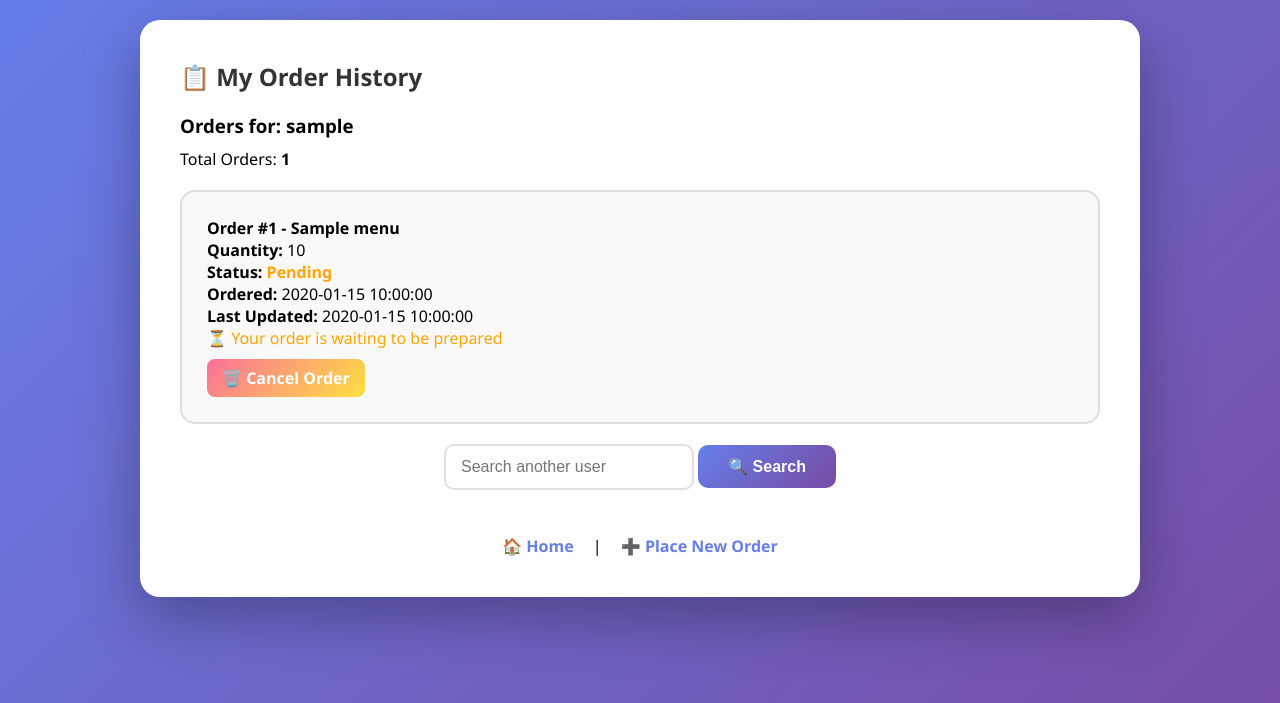
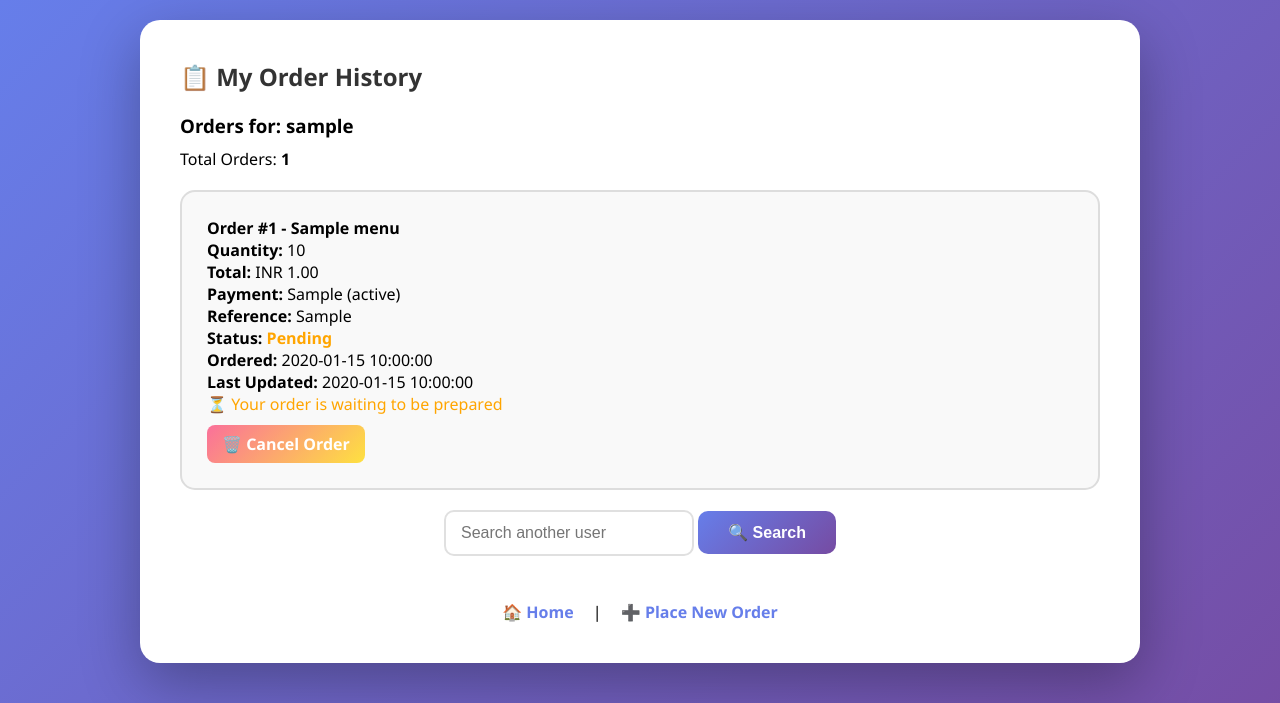
Before and after one commit to rashmimalikarjun/Order-management-system, a Flask app: template templates/my_orders.html in a window 1280 px wide. Shown: the top 703 px of the page. Run offline with Flask 3, Linux system fonts and the light colour scheme; the template is opened without the code that fills it: most values are stand-ins (such as "Sample title", 1, 10 or a date in 2020).

Commit message:
Update my_orders.html

```diff
--- a/templates/my_orders.html
+++ b/templates/my_orders.html
@@ -130,6 +130,9 @@
                     <div class="order-card">
                         <h4>Order #{{ order.id }} - {{ order.menu }}</h4>
                         <p><strong>Quantity:</strong> {{ order.quantity }}</p>
+                        <p><strong>Total:</strong> INR {{ '%.2f'|format(order.total_price or 0) }}</p>
+                        <p><strong>Payment:</strong> {{ order.payment_method }} ({{ order.payment_status }})</p>
+                        <p><strong>Reference:</strong> {{ order.payment_reference or 'N/A' }}</p>
                         <p>
                             <strong>Status:</strong>
                             <span class="status-{{ order.status|lower }}">{{ order.status }}</span>
```
